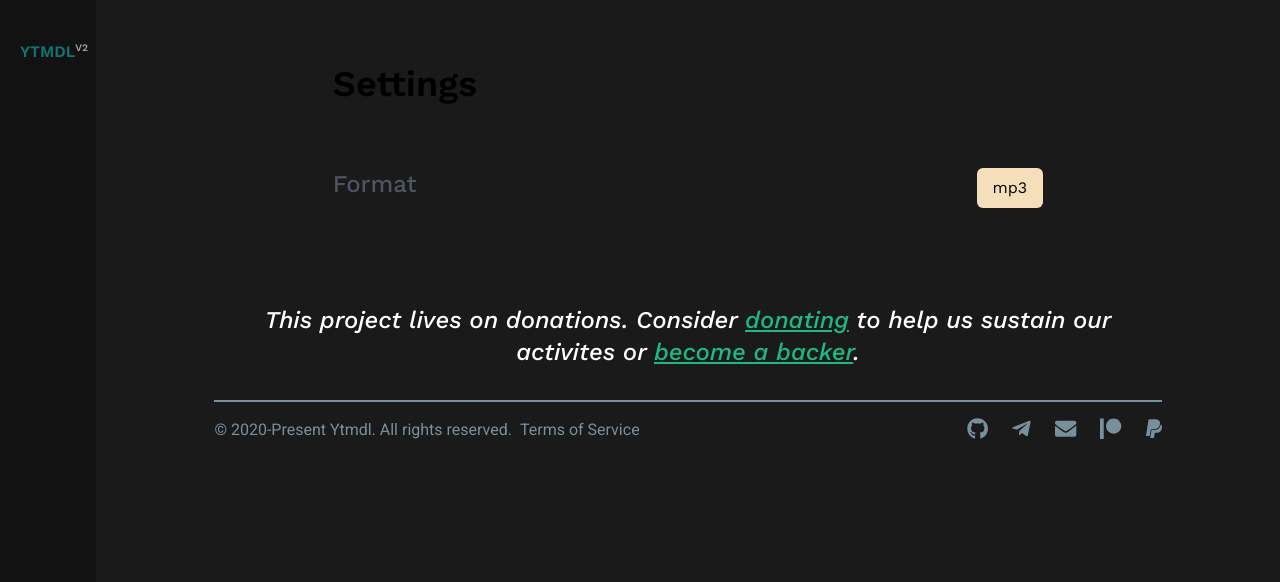
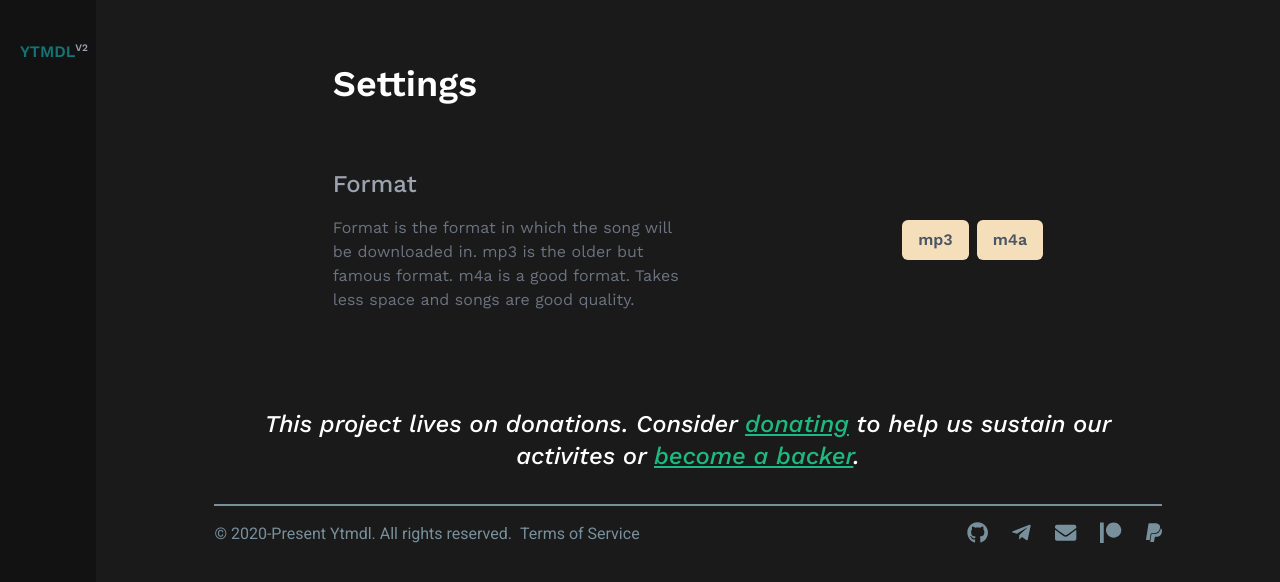
Before and after one commit to deepjyoti30/ytmdl-web-v2, a Vue app: page /settings in a window 1280 px wide. Shown: the top 582 px of the page. Built offline with nearby package versions, Linux system fonts and the light colour scheme; some icons are missing; what vue-resource would draw is missing.

Commit message:
Add a space for the description of the setting

```diff
--- a/src/components/SettingEach.vue
+++ b/src/components/SettingEach.vue
@@ -1,11 +1,29 @@
 <template>
   <div class="setting--each__container">
-    <div class="setting--each py-4 my-2 flex justify-between">
-      <div class="setting--text">
-        <h2 class="text-2xl font-medium text-gray-600">Format</h2>
+    <div class="setting--each py-4 my-2 flex justify-between items-center">
+      <div class="setting--text w-2/4">
+        <h2 class="text-2xl font-medium text-gray-700 dark:text-gray-400">
+          Format
+        </h2>
+        <div class="description text-md mt-4 text-gray-600 dark:text-gray-500">
+          Format is the format in which the song will be downloaded in. mp3 is
+          the older but famous format. m4a is a good format. Takes less space
+          and songs are good quality.
+        </div>
       </div>
       <div class="setting--handler">
-        <button type="button" class="px-4 py-2 rounded-md">mp3</button>
+        <button
+          type="button"
+          class="px-4 py-2 rounded-md font-semibold text-gray-600"
+        >
+          mp3
+        </button>
+        <button
+          type="button"
+          class="px-4 py-2 rounded-md font-semibold text-gray-600"
+        >
+          m4a
+        </button>
       </div>
     </div>
   </div>
@@ -19,9 +37,20 @@ export default {
 
 <style lang="scss" scoped>
 .setting--each__container {
+  .setting-text {
+    .description {
+      @extend .dm-sans;
+    }
+  }
   .setting--handler {
     button {
       background: $yellow;
+
+      @apply mr-2;
+
+      &:last-child {
+        @apply mr-0;
+      }
     }
   }
 }
--- a/src/views/Settings.vue
+++ b/src/views/Settings.vue
@@ -2,7 +2,7 @@
   <div class="settings__container">
     <div class="settings--content w-3/5 mr-auto ml-auto mt-16">
       <div class="settings--text">
-        <h1 class="font-semibold text-4xl">Settings</h1>
+        <h1 class="font-semibold text-4xl dark:text-white">Settings</h1>
       </div>
       <div class="settings--content mt-12">
         <SettingEach />
```
